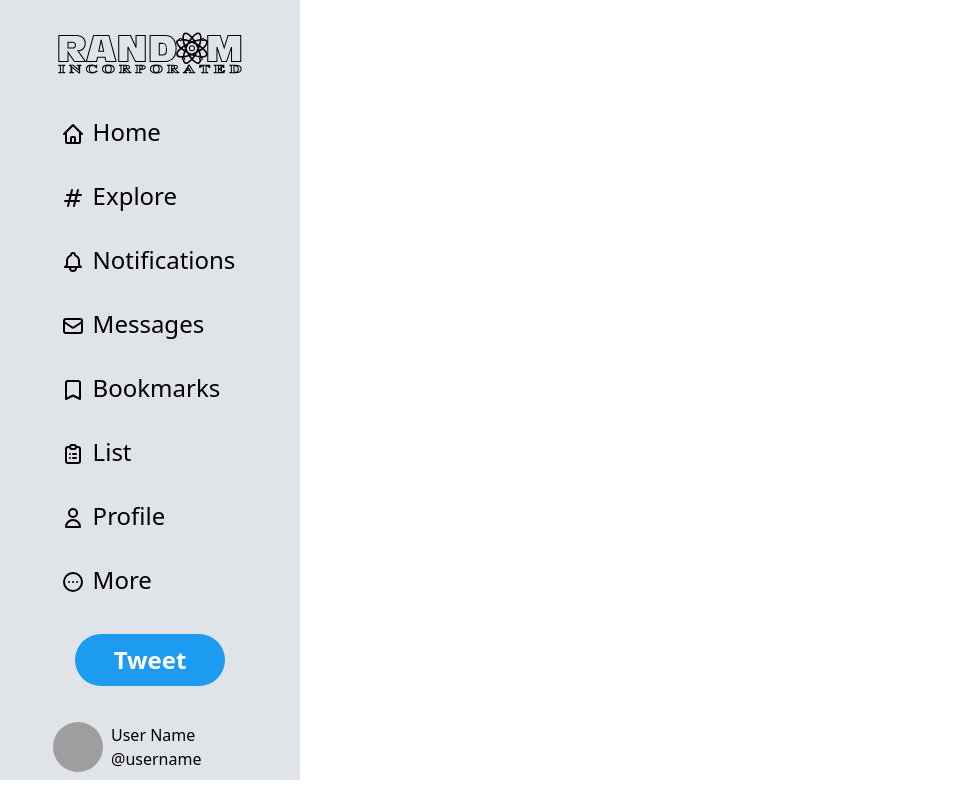
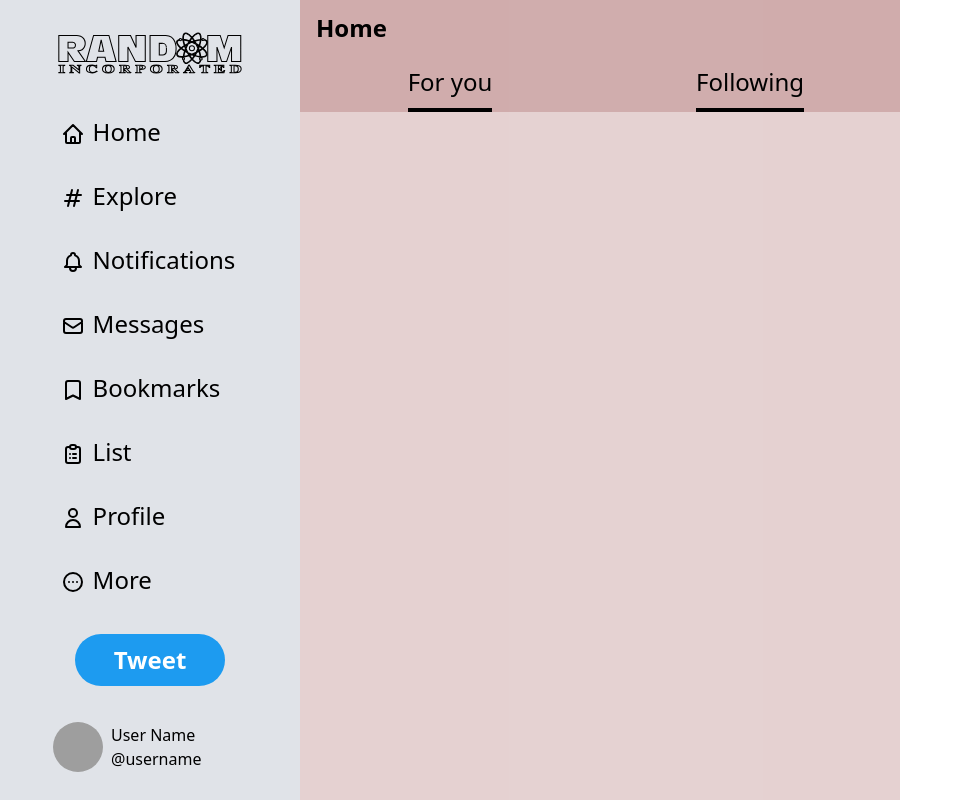
Before and after one commit to nthhai318/twitter-mimic-firebase, a Next.js app: page / in a window 1280 px wide. Shown: the top 800 px of the page, without its empty margins (0-963 px from the left). Built offline with nearby package versions, Linux system fonts and the light colour scheme; grey boxes are pictures that could not be loaded.

Commit message:
feat: adding Feeds Layout

```diff
--- /dev/null
+++ b/src/components/Feeds.tsx
@@ -0,0 +1,25 @@
+export default function Feeds() {
+  return (
+    <div className="ml-[300px] relative max-w-[600px] h-[10000px]  bg-red-900/20  ">
+      <div className="sticky w-full top-0 bg-red-900/20">
+        {/* Home */}
+        <div className="flex text-[1.5rem] h-14 items-center px-4 cursor-pointer">
+          <p className="font-bold ">Home</p>
+        </div>
+        {/* Tab Suggest-For you / Following */}
+        <div className="grid grid-cols-2 text-[1.5rem] h-14 items-center cursor-pointer">
+          <div className="w-full h-full hover:bg-red-900/20 hover:duration-200 duration-200">
+            <div className="h-full border-b-4 border-black mx-auto w-fit flex items-center">
+              <span className="">For you</span>
+            </div>
+          </div>
+          <div className="w-full h-full hover:bg-red-900/20 hover:duration-200 duration-200">
+            <div className="h-full border-b-4 border-black mx-auto w-fit flex items-center">
+              <span className="">Following</span>
+            </div>
+          </div>
+        </div>
+      </div>
+    </div>
+  );
+}
--- a/src/components/Sidebar.tsx
+++ b/src/components/Sidebar.tsx
@@ -14,7 +14,7 @@ import {
 
 export default function Sidebar() {
   return (
-    <div className="bg-slate-500/20 w-[300px] flex flex-col gap-7">
+    <div className="bg-slate-500/20 w-[300px] flex flex-col gap-7 fixed h-full">
       {/* Incorporation Logo */}
       <Image
         src="/random.svg"
@@ -42,7 +42,7 @@ export default function Sidebar() {
       </button>
 
       {/* User Profile */}
-      <div className="flex rounded-full  p-2 w-[210px] mx-auto justify-center items-center gap-2 hover:bg-slate-500/20 hover:duration-100 duration-75">
+      <div className="flex rounded-full  p-2 w-[210px] mx-auto justify-center items-center gap-2 hover:bg-slate-500/20 hover:duration-100 duration-75 absolute bottom-5 left-0 right-0">
         <Image
           src="https://i1-giaitri.vnecdn.net/2021/05/19/Emmawatson1-1621400705-7182-1621400757.jpg?w=1200&h=0&q=100&dpr=1&fit=crop&s=ExMIZCSEwwZDEnqBYnlYjw"
           height={50}
--- a/src/pages/index.tsx
+++ b/src/pages/index.tsx
@@ -1,6 +1,7 @@
 import Head from "next/head";
 import { Inter } from "next/font/google";
 import Sidebar from "@/components/Sidebar";
+import Feeds from "@/components/Feeds";
 
 const inter = Inter({ subsets: ["latin"] });
 
@@ -13,6 +14,7 @@ export default function Home() {
       </Head>
       <main className="">
         <Sidebar />
+        <Feeds />
       </main>
     </>
   );
```
